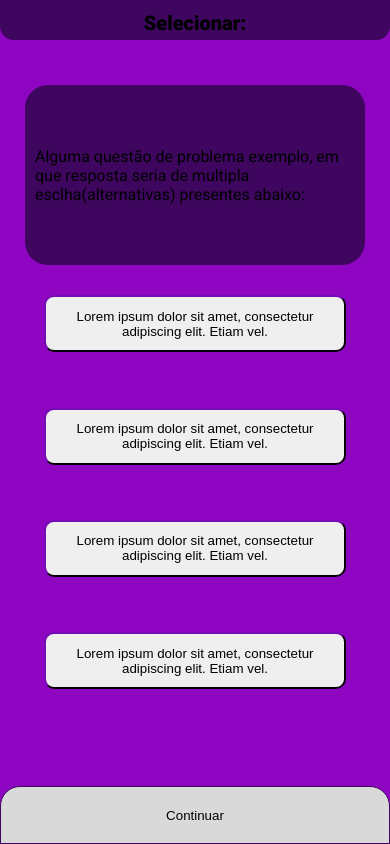
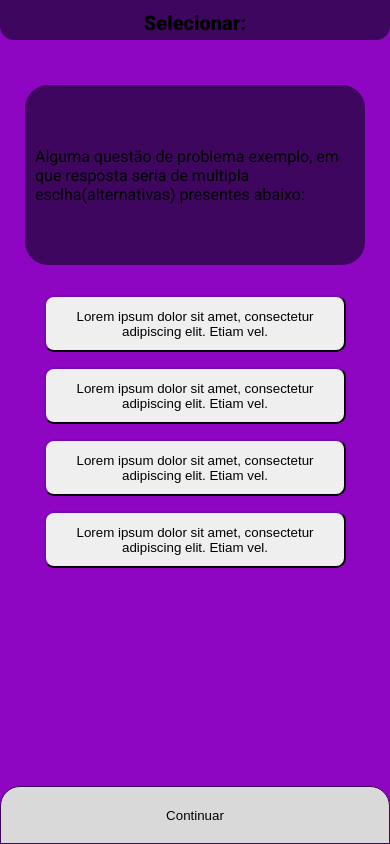
Before and after one commit to RafaelFing25/Feira-Matematica, a Next.js app: page / in a window 390 px wide. Built offline with nearby package versions, Linux system fonts and the light colour scheme.

Commit message:
Update card.module.css

```diff
--- a/styles/components/card.module.css
+++ b/styles/components/card.module.css
@@ -101,6 +101,7 @@
         padding: 0px;
         background-color: #8E05C2;
         justify-content: flex-start;
+        position: fixed;
     }
 
     .title {
@@ -163,7 +164,6 @@
         margin-top: 30px;
         font-size: 12px;
         display: flex;
-        justify-content: space-between;
     }
 
     .alternativeText {
@@ -175,11 +175,15 @@
         max-width: 800px;
         min-width: 300px;
         height: 57px;
+        margin-bottom: 10px;
     }
 
     .btnSelected {
         width: auto;
+        max-width: 800px;
+        min-width: 300px;
         height: 57px;
+        margin-bottom: 10px;
     }
 
     .btnContinue {
```
